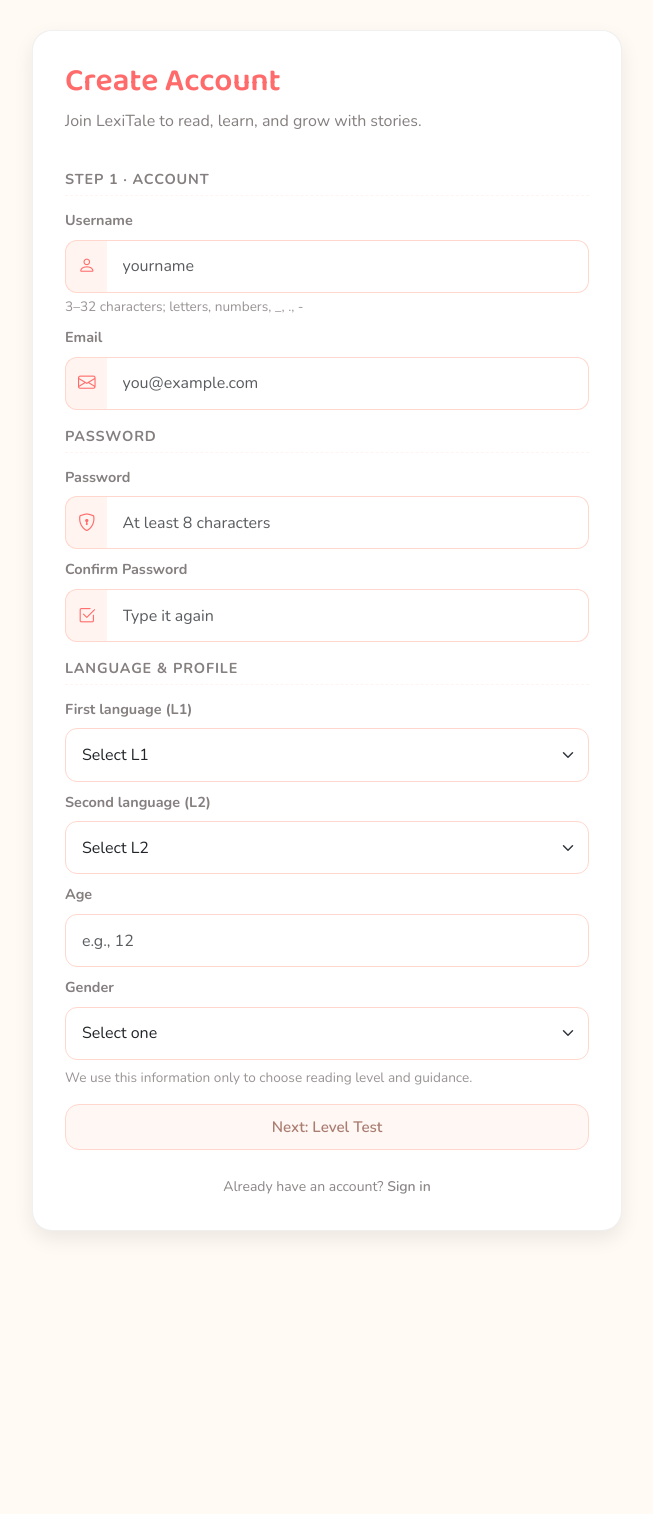
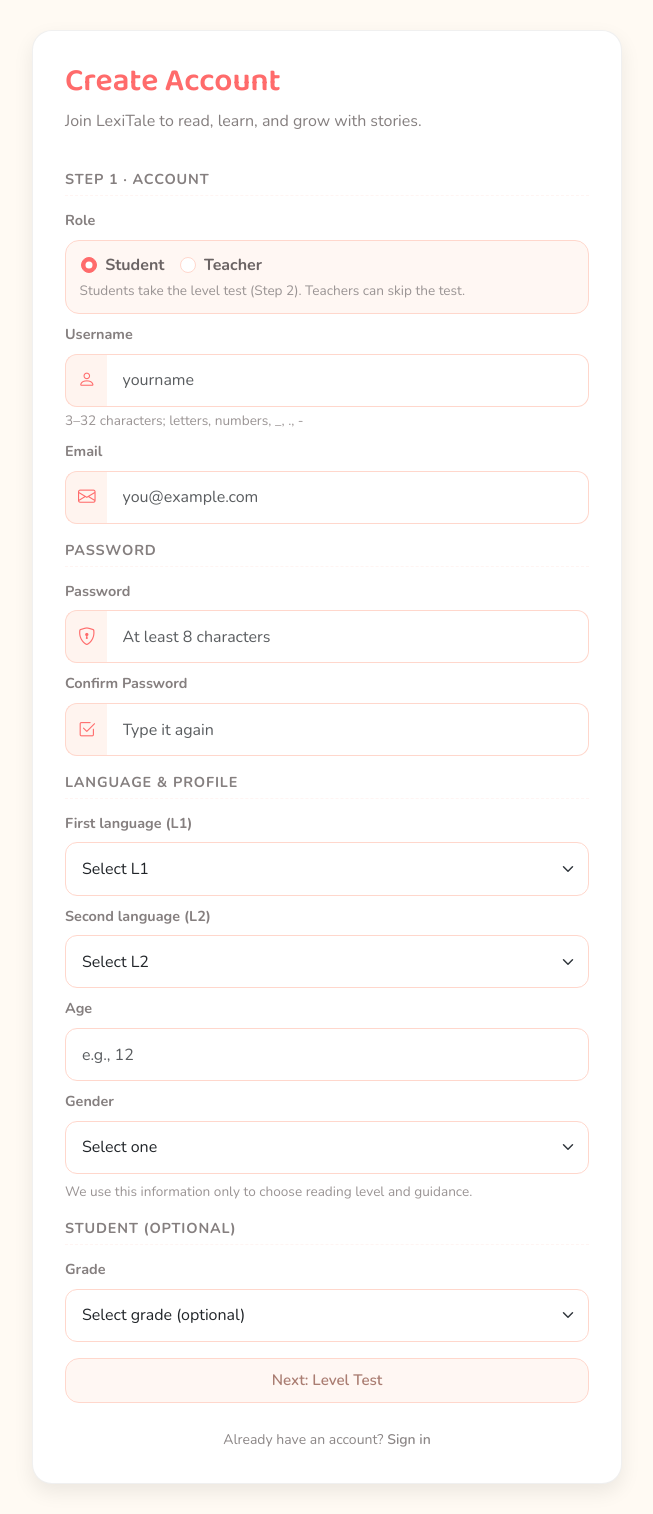
Before and after one commit to ckim48/lingoplay, a Flask app: page /register in a window 1280 px wide. Shown: the whole page, without its empty margins (313-966 px from the left). Before the commit the page ends 1235 px from the top, so only its background shows below. Run offline with Flask 3, Linux system fonts and the light colour scheme; parts of the project's set-up code (start-up, migrations or seed data) failed here and were passed over; some libraries are stand-ins or nearby versions.

Commit message:
Update register.html

```diff
--- a/templates/register.html
+++ b/templates/register.html
@@ -176,6 +176,31 @@
       display:block;
       opacity:1;
     }
+
+    /* Role toggle chip style (matches theme) */
+    .role-box{
+      border:1px solid #ffd7cc;
+      background:#fff7f3;
+      border-radius:14px;
+      padding:.75rem .85rem;
+    }
+    .role-pill{
+      display:flex;
+      gap:14px;
+      flex-wrap:wrap;
+      align-items:center;
+    }
+    .role-pill .form-check{
+      margin:0;
+      padding-left:1.6rem;
+    }
+    .role-pill .form-check-input{
+      border-color:#ffd7cc;
+    }
+    .role-pill .form-check-input:checked{
+      background-color:#ff6b6b;
+      border-color:#ff6b6b;
+    }
   </style>
 </head>
 <body>
@@ -202,6 +227,30 @@
       <div>
         <div class="section-heading">Step 1 · Account</div>
         <hr class="section-divider">
+
+        <!-- ROLE (NEW) -->
+        <div class="mb-2">
+          <label class="form-label">Role</label>
+          <div class="role-box">
+            <div class="role-pill">
+              <div class="form-check">
+                <input class="form-check-input" type="radio" name="role" id="role_student" value="student" checked>
+                <label class="form-check-label" for="role_student" style="font-weight:700; color:#6b6464;">
+                  Student
+                </label>
+              </div>
+              <div class="form-check">
+                <input class="form-check-input" type="radio" name="role" id="role_teacher" value="teacher">
+                <label class="form-check-label" for="role_teacher" style="font-weight:700; color:#6b6464;">
+                  Teacher
+                </label>
+              </div>
+            </div>
+            <div class="help mt-1">
+              Students take the level test (Step 2). Teachers can skip the test.
+            </div>
+          </div>
+        </div>
 
         <div class="mb-2">
           <label class="form-label">Username</label>
@@ -298,16 +347,51 @@
         <div class="help mt-2">
           We use this information only to choose reading level and guidance.
         </div>
+
+        <!-- OPTIONAL EXTRAS (NEW) -->
+        <div id="studentExtras" class="mt-3">
+          <div class="section-heading">Student (optional)</div>
+          <hr class="section-divider">
+          <label class="form-label">Grade</label>
+          <select class="form-select" id="grade" name="grade">
+            <option value="" selected>Select grade (optional)</option>
+            <option value="elementary">Elementary</option>
+            <option value="middle">Middle</option>
+            <option value="high">High</option>
+            <option value="college">College</option>
+            <option value="other">Other</option>
+          </select>
+        </div>
+
+        <div id="teacherExtras" class="mt-3" style="display:none;">
+          <div class="section-heading">Teacher (recommended)</div>
+          <hr class="section-divider">
+
+          <div class="mb-2">
+            <label class="form-label">School / Organization</label>
+            <input type="text" class="form-control" id="school" name="school"
+                   placeholder="e.g., ABC High School"
+                   style="border-left: 1px solid #ffd7cc !important; border-radius: 12px !important;">
+          </div>
+
+          <div>
+            <label class="form-label">Subject</label>
+            <input type="text" class="form-control" id="subject" name="subject"
+                   placeholder="e.g., English, CS, Science"
+                   style="border-left: 1px solid #ffd7cc !important; border-radius: 12px !important;">
+          </div>
+        </div>
       </div>
 
       <div id="step1Warning" class="text-danger small mt-2" style="display:none;"></div>
 
+      <!-- Button text changes depending on role -->
       <button type="button" class="btn-soft mt-3" id="toLevelBtn">
         Next: Level Test
       </button>
     </div>
 
-    <!-- STEP 2 -->
+    <!-- STEP 2 (students only) -->
     <div id="stepLevel" class="fade-panel">
       <div class="level-section">
         <div class="section-heading mb-1">Step 2 · Quick English Level Test</div>
@@ -422,6 +506,38 @@
       target.classList.add('active');
     }
   }
+
+  // Role helpers
+  function getRole(){
+    const r = document.querySelector('input[name="role"]:checked');
+    return r ? r.value : "student";
+  }
+
+  function applyRoleUI(){
+    const role = getRole();
+    const toLevelBtn = document.getElementById("toLevelBtn");
+    const studentExtras = document.getElementById("studentExtras");
+    const teacherExtras = document.getElementById("teacherExtras");
+
+    if(role === "teacher"){
+      // teachers skip step2
+      toLevelBtn.textContent = "Create Account";
+      studentExtras.style.display = "none";
+      teacherExtras.style.display = "block";
+
+      // clear level fields so backend doesn't see stale values
+      document.getElementById("levelScore").value = "";
+      document.getElementById("levelName").value  = "";
+    }else{
+      toLevelBtn.textContent = "Next: Level Test";
+      studentExtras.style.display = "block";
+      teacherExtras.style.display = "none";
+    }
+  }
+
+  document.querySelectorAll('input[name="role"]').forEach(el => {
+    el.addEventListener("change", applyRoleUI);
+  });
 
   // Level test questions
   const levelQuestions = [
@@ -562,8 +678,11 @@
     const genderEl    = document.getElementById("gender");
 
     renderLevelQuestions();
+    applyRoleUI();
 
-    // Step 1 → Step 2 with server-side duplicate check
+    // Step 1 action:
+    // - Student: validate -> go to Step 2
+    // - Teacher: validate -> submit directly (skip Step 2)
     toLevelBtn.addEventListener("click", function () {
       step1Warn.style.display = "none";
       step1Warn.textContent = "";
@@ -596,7 +715,6 @@
         return;
       }
 
-      // Build payload for backend check (including duplicates)
       const payload = {
         username: usernameEl.value.trim(),
         email:    emailEl.value.trim(),
@@ -618,11 +736,7 @@
       })
       .then(async (res) => {
         let data = {};
-        try {
-          data = await res.json();
-        } catch {
-          data = {};
-        }
+        try { data = await res.json(); } catch { data = {}; }
 
         if (!res.ok || !data.ok) {
           const errors = data.errors || ["Could not validate your info. Please try again."];
@@ -631,7 +745,17 @@
           return;
         }
 
-        // All good → move to level test
+        const role = getRole();
+
+        if (role === "teacher") {
+          // Skip Step 2: submit form immediately
+          scoreInput.value = "";
+          nameInput.value  = "";
+          form.submit();
+          return;
+        }
+
+        // Student: go to Step 2
         showStep("stepLevel");
       })
       .catch(() => {
@@ -640,7 +764,7 @@
       })
       .finally(() => {
         toLevelBtn.disabled = false;
-        toLevelBtn.textContent = "Next: Level Test";
+        applyRoleUI(); // restores correct label
       });
     });
 
@@ -648,8 +772,12 @@
       showStep("stepAccount");
     });
 
-    // Submit: compute level test score; block if missing answers
+    // Submit:
+    // - Student: compute score and require all answers
+    // - Teacher: allow submit without test (Step 2 isn't shown anyway)
     form.addEventListener("submit", function(e){
+      const role = getRole();
+
       if(pw.value !== pw2.value){
         e.preventDefault();
         showStep("stepAccount");
@@ -661,6 +789,16 @@
         return;
       }
 
+      if(role === "teacher"){
+        // ensure level is empty
+        scoreInput.value = "";
+        nameInput.value  = "";
+        levelWarn.style.display = 'none';
+        levelWarn.textContent = "";
+        return; // allow normal submit
+      }
+
+      // student: must do the test
       let score = 0;
       let unanswered = 0;
 
```
